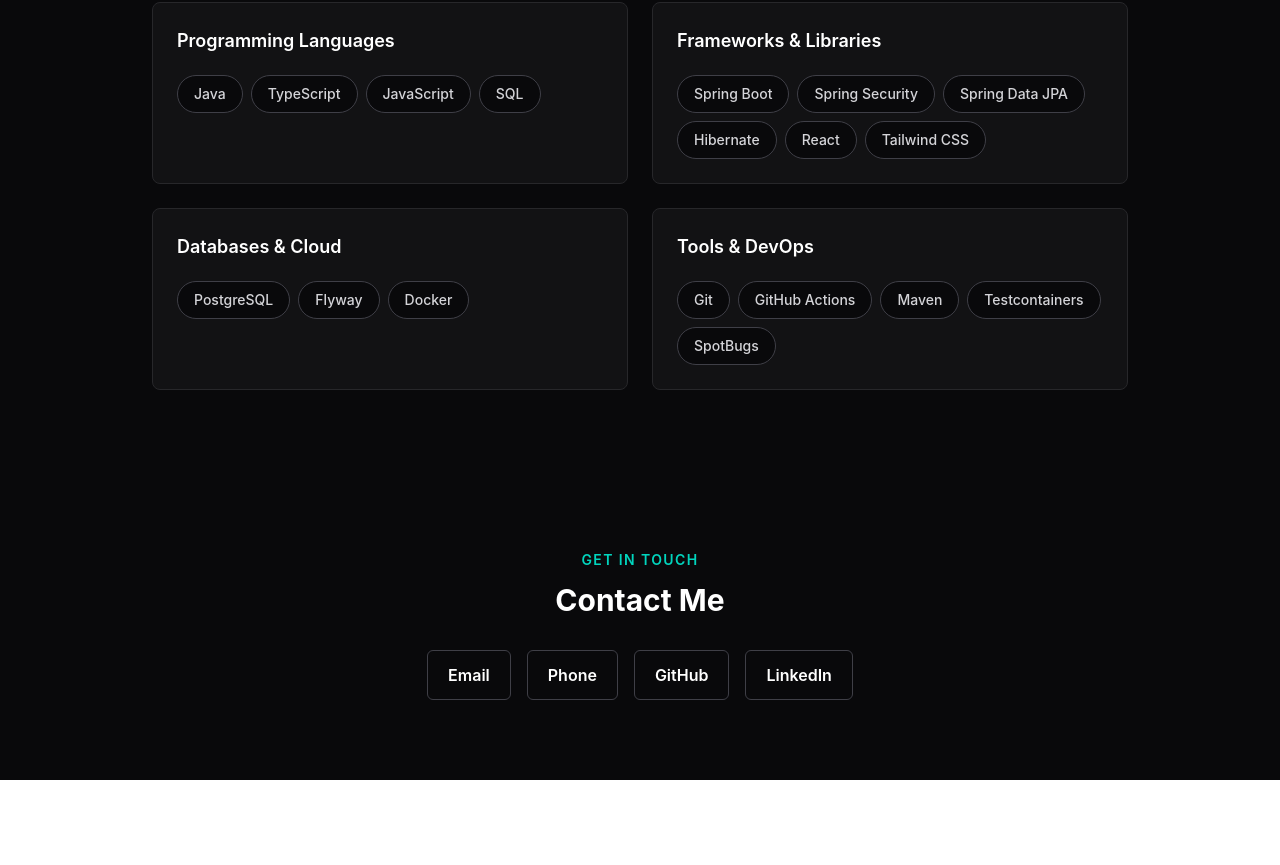
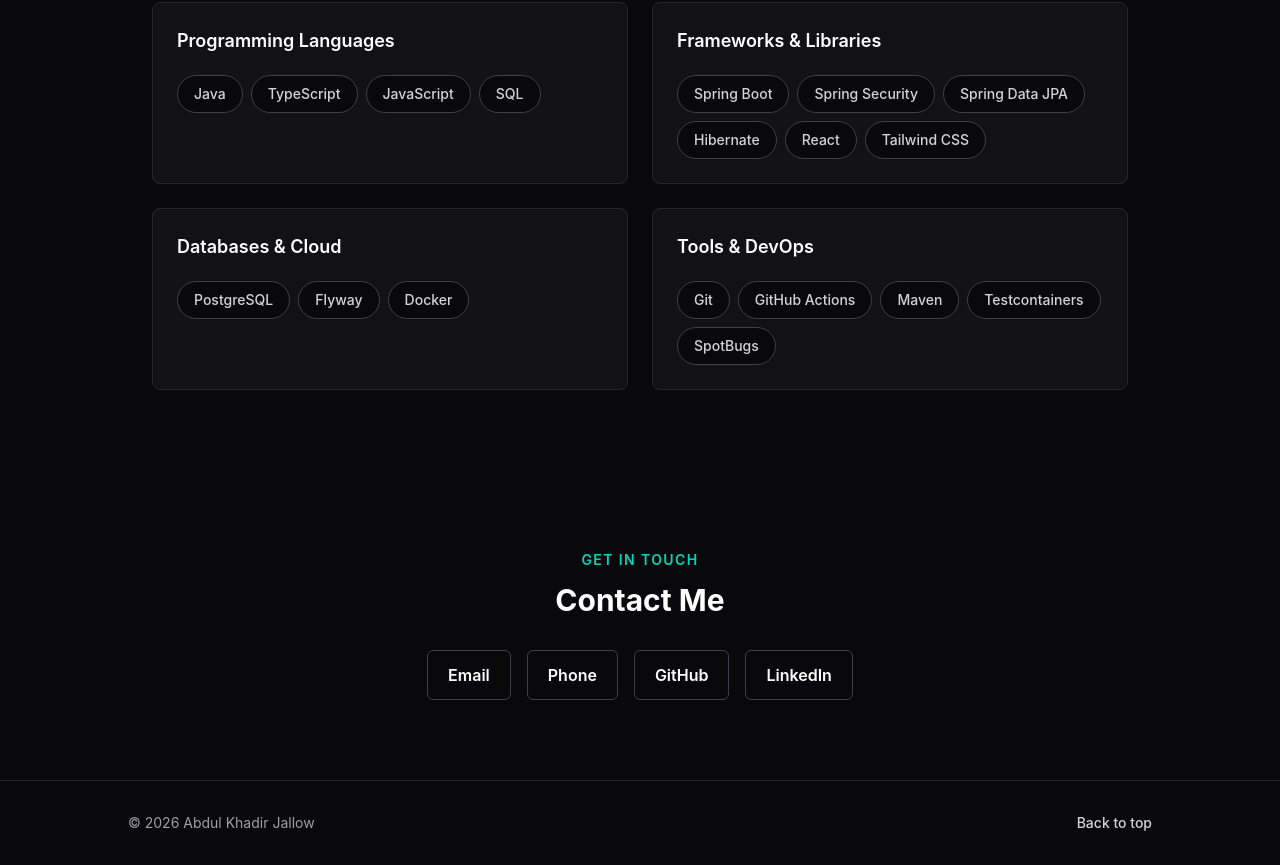
Before and after one commit to abdulkhadir07/abdulkhadir-portfolio, a React (Vite) app: page / in a window 1280 px wide. Shown: the part 2818-3683 px from the top of the page. Before the commit the page ends 3598 px from the top, so only its background shows below. Built offline with nearby package versions, Linux system fonts and the light colour scheme.

Commit message:
feat: add footer

```diff
--- a/src/App.tsx
+++ b/src/App.tsx
@@ -1,4 +1,4 @@
-// src/App.tsx
+import Footer from './components/Footer'
 import Hero from './sections/Hero'
 import About from './sections/About'
 import Experience from './sections/Experience'
@@ -15,6 +15,7 @@
       <Projects />
       <Skills />
       <Contact />
+      <Footer />
     </main>
   )
 }
--- /dev/null
+++ b/src/components/Footer.tsx
@@ -0,0 +1,16 @@
+export default function Footer() {
+  return (
+    <footer className="border-t border-zinc-800 px-6 py-8">
+      <div className="mx-auto flex max-w-5xl flex-col items-center justify-between gap-4 text-sm text-zinc-400 sm:flex-row">
+        <p>&copy; {new Date().getFullYear()} Abdul Khadir Jallow</p>
+
+        <a
+          href="#home"
+          className="font-medium text-zinc-300 transition hover:text-teal-300"
+        >
+          Back to top
+        </a>
+      </div>
+    </footer>
+  )
+}
```
